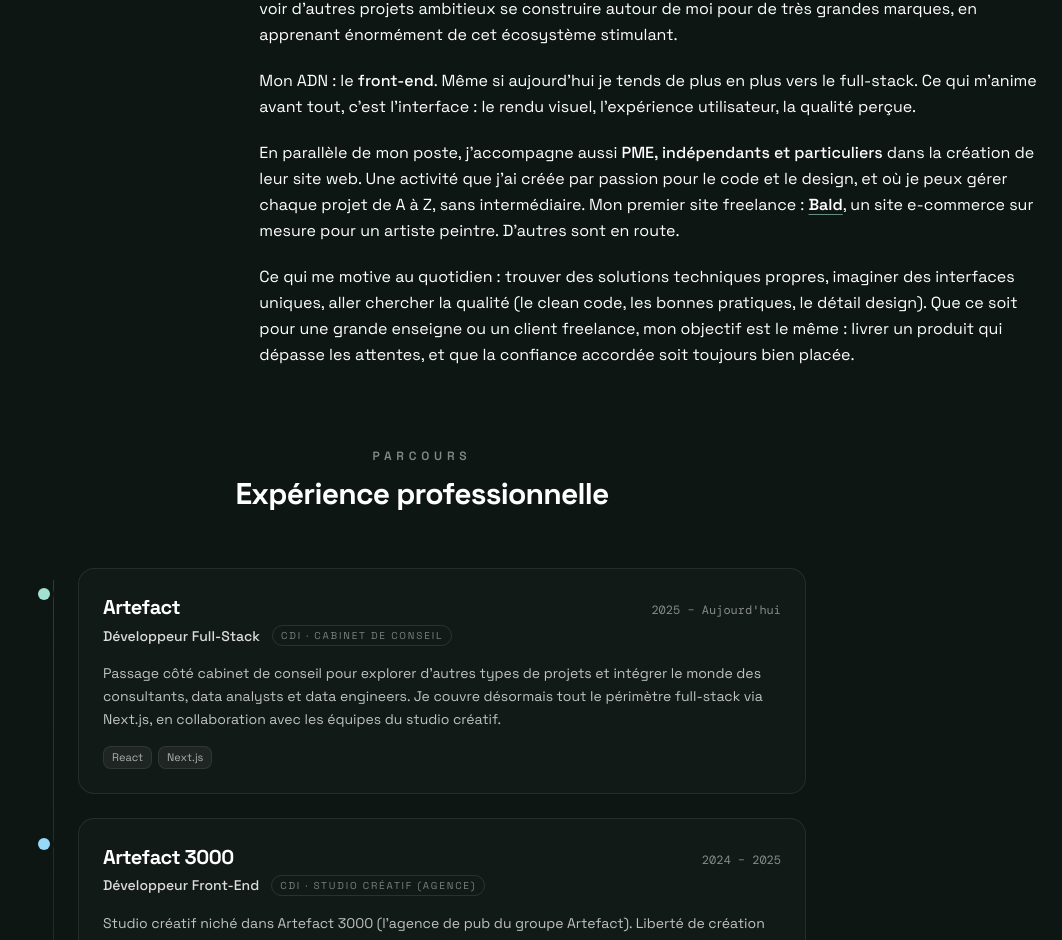
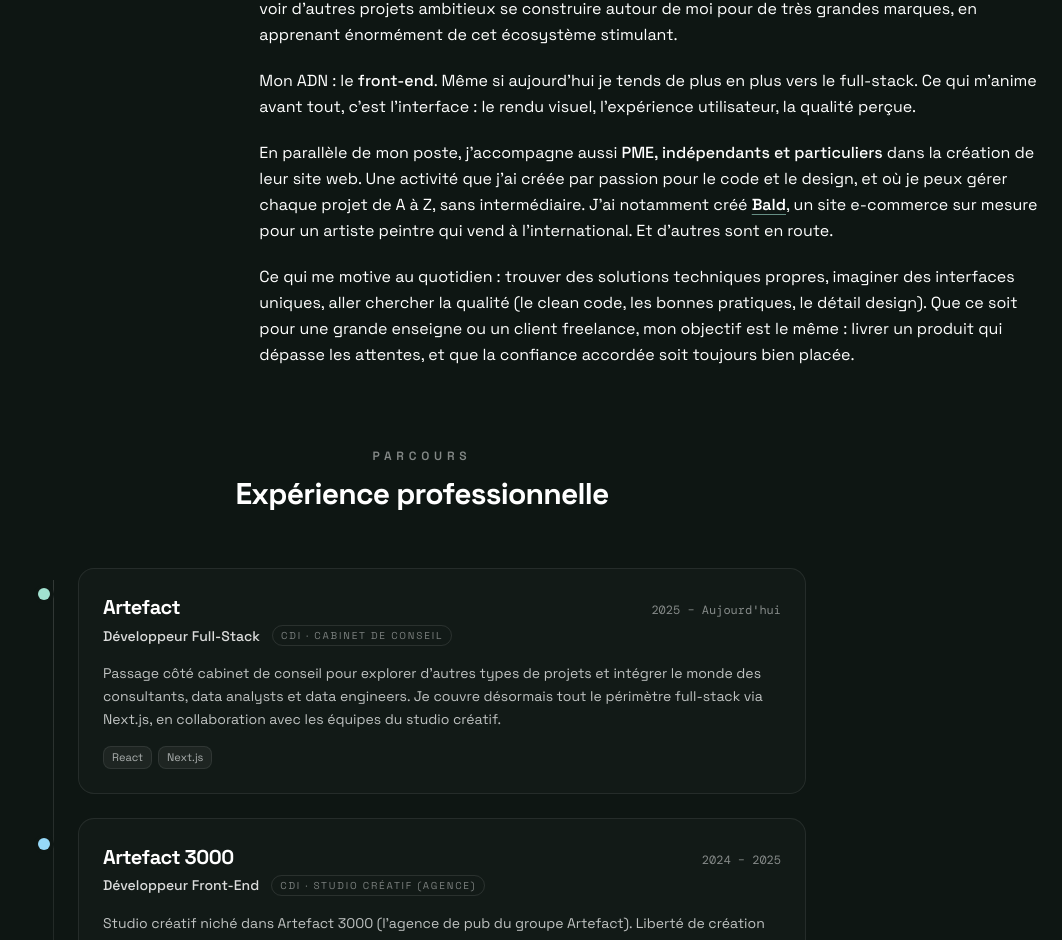
Before and after one commit to LeoVrfb/portfolio, a Next.js app: page /a-propos in a window 1280 px wide. Shown: the part 1212-2152 px from the top of the page, without its empty margins (218-1280 px from the left). Built offline with nearby package versions, Linux system fonts and the light colour scheme; a web font is replaced by a local one.

Commit message:
refactor: wording site freelance bald (sans dater l'activité freelance)

```diff
--- a/app/a-propos/page.tsx
+++ b/app/a-propos/page.tsx
@@ -309,14 +309,14 @@ export default function AProposPage() {
               </BlurFade>
               <BlurFade delay={0.35} direction="up" inView>
                 <p>
-                  En parallèle de mon poste, j&apos;accompagne aussi <span className="font-medium">PME, indépendants et particuliers</span> dans la création de leur site web. Une activité que j&apos;ai créée par passion pour le code et le design, et où je peux gérer chaque projet de A à Z, sans intermédiaire. Mon premier site freelance :{" "}
+                  En parallèle de mon poste, j&apos;accompagne aussi <span className="font-medium">PME, indépendants et particuliers</span> dans la création de leur site web. Une activité que j&apos;ai créée par passion pour le code et le design, et où je peux gérer chaque projet de A à Z, sans intermédiaire. J&apos;ai notamment créé{" "}
                   <Link
                     href="/projets/bald-artiste"
                     className="font-semibold underline decoration-accent/60 underline-offset-4 hover:decoration-accent transition-colors"
                   >
                     Bald
                   </Link>
-                  , un site e-commerce sur mesure pour un artiste peintre. D&apos;autres sont en route.
+                  , un site e-commerce sur mesure pour un artiste peintre qui vend à l&apos;international. Et d&apos;autres sont en route.
                 </p>
               </BlurFade>
               <BlurFade delay={0.4} direction="up" inView>
```
